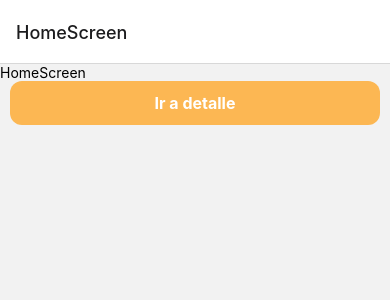
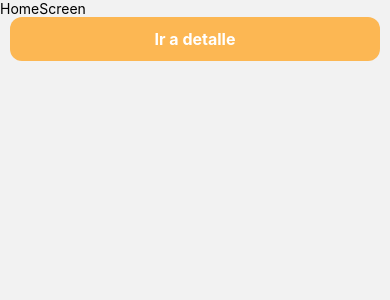
Before and after one commit to guadalavila/grocery-market-app-rn, a React Native app: screen /LoginScreen in a window 390 px wide. Shown: the top 300 px of the page. Built offline with nearby package versions, Linux system fonts and the light colour scheme.

Commit message:
add Stack navigator

```diff
--- a/App.tsx
+++ b/App.tsx
@@ -1,23 +1,8 @@
-import { StyleSheet } from 'react-native';
 import React from 'react';
-import { NavigationContainer } from '@react-navigation/native';
-import { createNativeStackNavigator } from '@react-navigation/native-stack';
-import HomeScreen from './src/screens/HomeScreen';
-import DetailScreen from './src/screens/DetailScreen';
-
-const Stack = createNativeStackNavigator();
+import MainAppContainer from './src/components/MainAppContainer';
 
 const App = () => {
-    return (
-        <NavigationContainer>
-            <Stack.Navigator initialRouteName='HomeScreen'>
-                <Stack.Screen name='HomeScreen' component={HomeScreen} />
-                <Stack.Screen name='DetailScreen' component={DetailScreen} />
-            </Stack.Navigator>
-        </NavigationContainer>
-    );
+    return <MainAppContainer />;
 };
 
 export default App;
-
-const styles = StyleSheet.create({});
--- a/package.json
+++ b/package.json
@@ -12,8 +12,10 @@
   "dependencies": {
     "@react-navigation/native": "^6.1.2",
     "@react-navigation/native-stack": "^6.9.8",
+    "@react-navigation/stack": "^6.3.11",
     "react": "18.1.0",
     "react-native": "0.70.6",
+    "react-native-gesture-handler": "^2.8.0",
     "react-native-safe-area-context": "^4.4.1",
     "react-native-screens": "^3.18.2"
   },
--- /dev/null
+++ b/src/components/MainAppContainer/index.tsx
@@ -0,0 +1,9 @@
+import React from 'react';
+import { NavigationContainer } from '@react-navigation/native';
+import { StackNavigatorLogIn, StackNavigatorLogOut } from '../../navigation/StackNavigator';
+
+const MainAppContainer = () => {
+    return <NavigationContainer>{true ? <StackNavigatorLogIn /> : <StackNavigatorLogOut />}</NavigationContainer>;
+};
+
+export default MainAppContainer;
--- /dev/null
+++ b/src/navigation/StackNavigator.tsx
@@ -0,0 +1,34 @@
+import React from 'react';
+import { RootStackLoginParamList, RootStackLogoutParamList } from './types';
+import LoginScreen from '../screens/LoginScreen';
+import { CardStyleInterpolators, createStackNavigator } from '@react-navigation/stack';
+import HomeScreen from '../screens/HomeScreen';
+
+const StackLoggedOut = createStackNavigator<RootStackLogoutParamList>();
+const StackLoggedIn = createStackNavigator<RootStackLoginParamList>();
+
+export function StackNavigatorLogOut() {
+    return (
+        <StackLoggedOut.Navigator
+            initialRouteName={'LoginScreen'}
+            screenOptions={{
+                cardStyleInterpolator: CardStyleInterpolators.forHorizontalIOS,
+                headerShown: false,
+            }}>
+            <StackLoggedOut.Screen name={'LoginScreen'} component={LoginScreen} />
+        </StackLoggedOut.Navigator>
+    );
+}
+
+export function StackNavigatorLogIn() {
+    return (
+        <StackLoggedIn.Navigator
+            initialRouteName={'HomeScreen'}
+            screenOptions={{
+                cardStyleInterpolator: CardStyleInterpolators.forHorizontalIOS,
+                headerShown: false,
+            }}>
+            <StackLoggedIn.Screen name={'HomeScreen'} component={HomeScreen} />
+        </StackLoggedIn.Navigator>
+    );
+}
--- /dev/null
+++ b/src/navigation/types.ts
@@ -0,0 +1,7 @@
+export type RootStackLogoutParamList = {
+    LoginScreen: undefined;
+};
+
+export type RootStackLoginParamList = {
+    HomeScreen: undefined;
+};
--- /dev/null
+++ b/src/screens/LoginScreen.tsx
@@ -0,0 +1,12 @@
+import React from 'react';
+import { Text, View } from 'react-native';
+
+const LoginScreen = () => {
+    return (
+        <View>
+            <Text>LoginScreen</Text>
+        </View>
+    );
+};
+
+export default LoginScreen;
```
Also changed, not shown: 1 other file (tests, documents, lock files or other folders).
